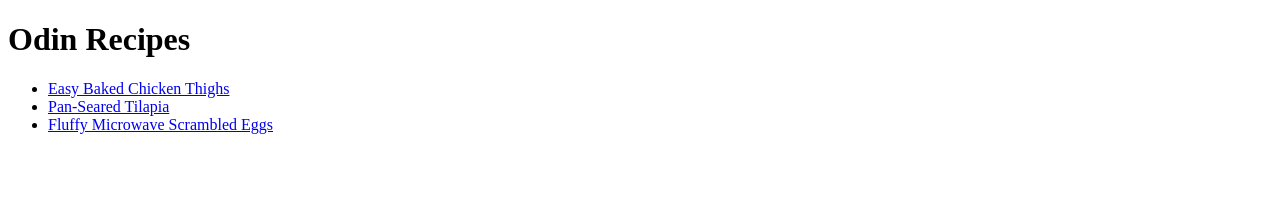
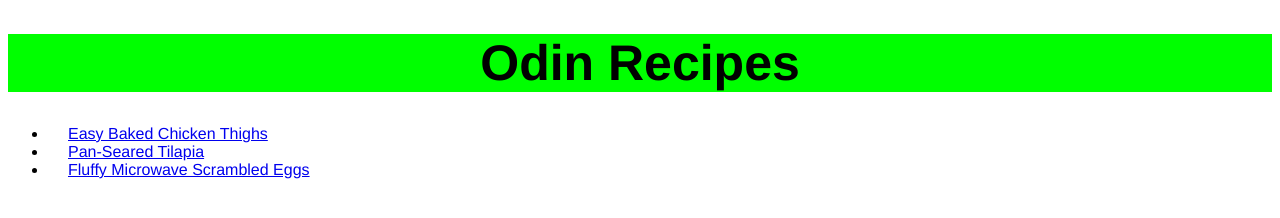
Before and after one commit to weihan-01/odin-recipes, a plain HTML site: page index.html in a window 1280 px wide. Drawn offline with Linux system fonts and the light colour scheme.

Commit message:
Link HTML files to CSS file

```diff
--- a/index.html
+++ b/index.html
@@ -3,10 +3,11 @@
     <head>
         <meta charset="UTF-8">
         <Title>Odin Recipes</Title>
+        <link rel="stylesheet" href="./styles/style.css">
     </head>
     <body>
-        <h1>Odin Recipes</h1>
-        <ul>
+        <h1 class="main">Odin Recipes</h1>
+        <ul class="recipe-list">
             <li><a href="recipes/chicken-thigh.html">Easy Baked Chicken Thighs</a></li>
             <li><a href="recipes/pan-seared-tilapia.html">Pan-Seared Tilapia</a></li>
             <li><a href="recipes/scrambled-eggs.html">Fluffy Microwave Scrambled Eggs</a></li>
```
Also changed, not shown: recipes/chicken-thigh.html (+1 -0 lines), recipes/pan-seared-tilapia.html (+1 -0 lines), recipes/scrambled-eggs.html (+1 -0 lines).
